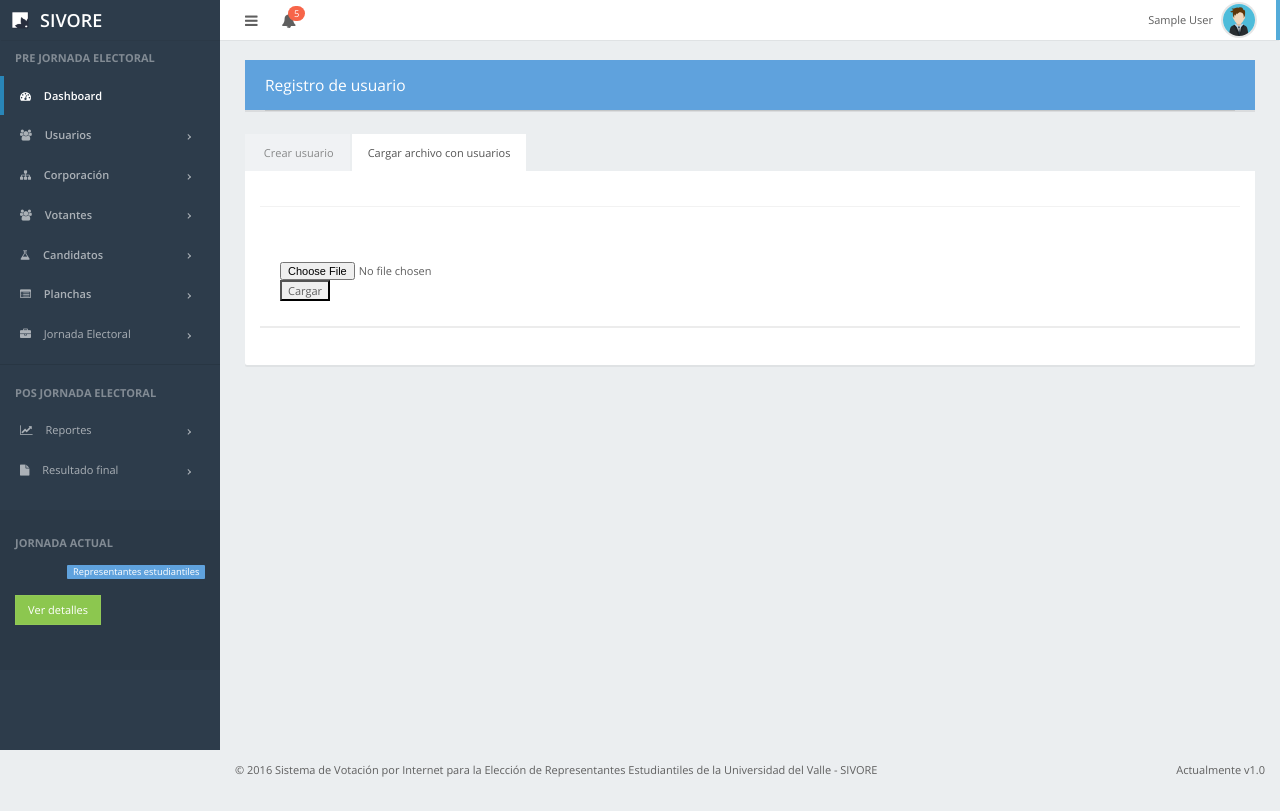
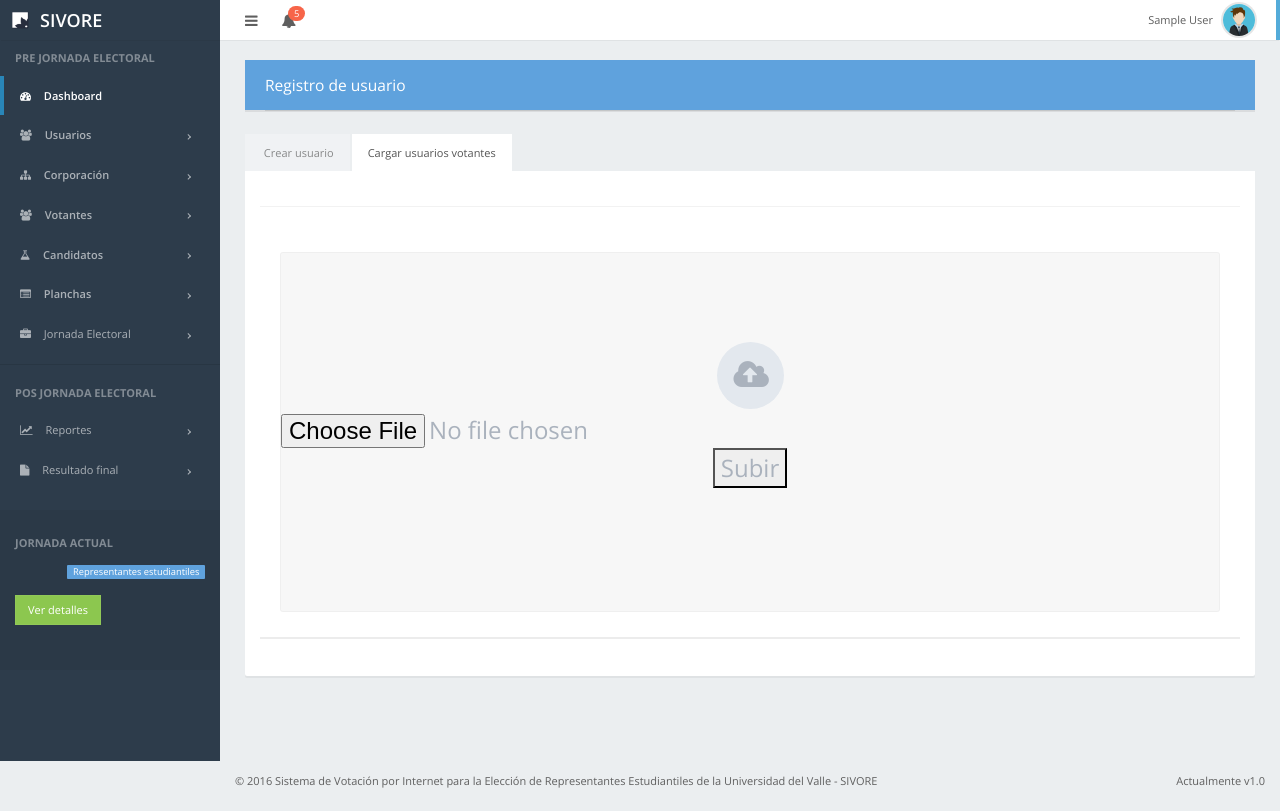
Before and after one commit to Jorgesolis1989/SIVORE, a Django app: a page that uses usuarios/templates/registro_usuario.html in a window 1280 px wide, after a click on "Cargar usuarios votantes". Before the commit the page ends 777 px from the top, so only its background shows below. Run offline with Django 3.2, Linux system fonts and the light colour scheme; the visitor is signed in with stand-in values (Sample User, id 1); parts of the project's set-up code (start-up, migrations or seed data) failed here and were passed over; some libraries are stand-ins or nearby versions.

Commit message:
cambio en interfaz cargar votantes

```diff
--- a/usuarios/templates/registro_usuario.html
+++ b/usuarios/templates/registro_usuario.html
@@ -15,7 +15,7 @@
             <!-- Nav tabs -->
             <ul class="nav nav-tabs">
                 <li class="active"><a href="#demo-bsc-tab-1" data-toggle="tab"><i class="fa"></i> Crear usuario</a></li>
-                <li><a href="#demo-bsc-tab-2" data-toggle="tab"><i class="fa"></i>Cargar archivo con usuarios</a></li>
+                <li><a href="#demo-bsc-tab-2" data-toggle="tab"><i class="fa"></i>Cargar usuarios votantes</a></li>
             </ul>
             <!-- Tabs Content -->
             <div class="tab-content">
@@ -102,29 +102,29 @@
                 </div>
 
                 <div class="tab-pane fade" id="demo-bsc-tab-2">
-                    <!--<h4 class="mar-btm text-thin">Cargar usuarios</h4>-->
                     <hr>
                     <div class="panel">
-                         <div class="panel-body">
-
-                    <form enctype="multipart/form-data"  action="" method="post">
-                        {% csrf_token %}
-                        <p>{{ form.non_field_errors }}</p>
-                        <p>{{ form.file.label_tag }} {{ form.file.help_text }}
-                        {{ form.non.errors }}
-                        </p>
-
-                        {{ form2.file }}
-
-                        <!--<input name="file" type="file" multiple /> -->
-                        <input name="btnload" type="submit" value="Cargar" />
-                    </form>
+                        <div class="panel-body">
+                            <form enctype="multipart/form-data"  action="" method="post" id="demo-dropzone" class="dropzone">
+                                {% csrf_token %}
+                                <div class="dz-default dz-message">
+                                    <div class="dz-icon icon-wrap icon-circle icon-wrap-md">
+                                        <i class="fa fa-cloud-upload fa-3x"></i>
+                                    </div>
+                                    <div>
+                                        <p class="dz-text">{{ form2.file }}</p>
+                                        <div class="fallback">
+                                            <p class="dz-text"><input name="btnload" type="submit" value="Subir" /></p>
+                                        </div>
+                                    </div>
+                                </div>
+                            </form>
                     <!--===================================================-->
                     <!-- End Dropzonejs -->
                         </div>
+                    </div>
                 </div>
-                </div>
-                </div>
+            </div>
      </div>
     <script>
     window.onload = function() {
```
